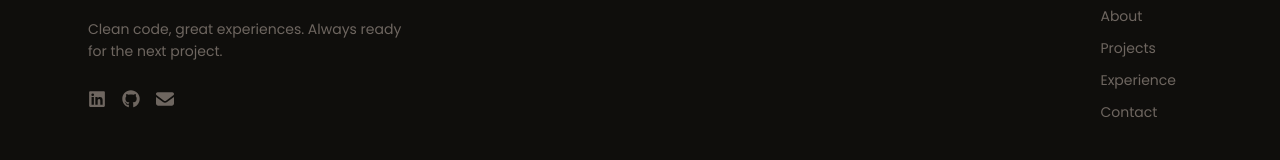
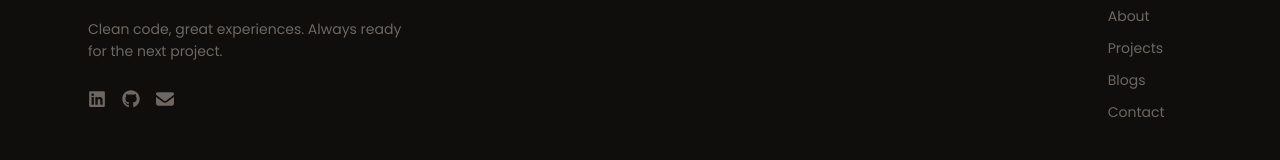
Before and after one commit to hasamuddinafz/portfolio-frontend, a Next.js app: page /about in a window 1280 px wide. Shown: the part 4595-4755 px from the top of the page. Built offline with nearby package versions, Linux system fonts and the light colour scheme.

Commit message:
feat: add blogs link to footer navigation

```diff
--- a/components/layout/Footer/Footer.jsx
+++ b/components/layout/Footer/Footer.jsx
@@ -14,7 +14,7 @@ const socials = [
 const links = [
     { label: 'About', href: '/about' },
     { label: 'Projects', href: '/projects' },
-    { label: 'Experience', href: '/experience' },
+    { label: 'Blogs', href: '/blogs' },
     { label: 'Contact', href: '/contact' },
 ]
 
```
